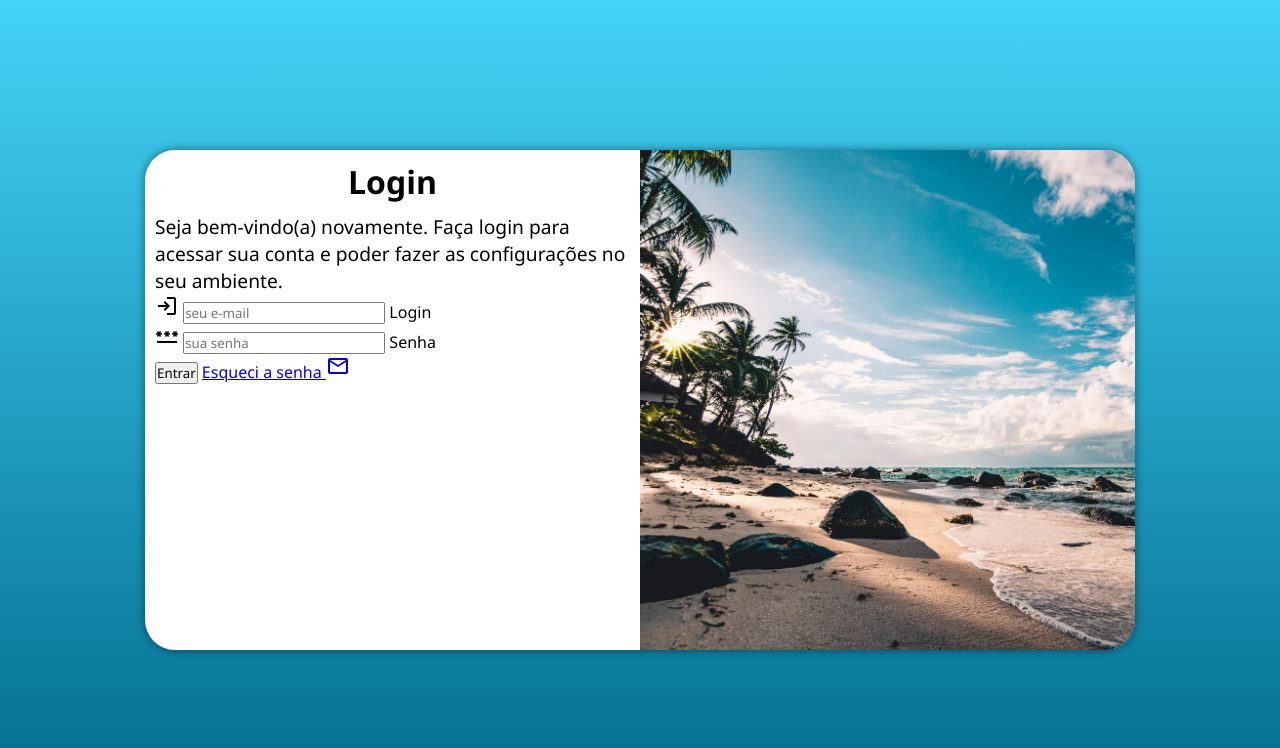
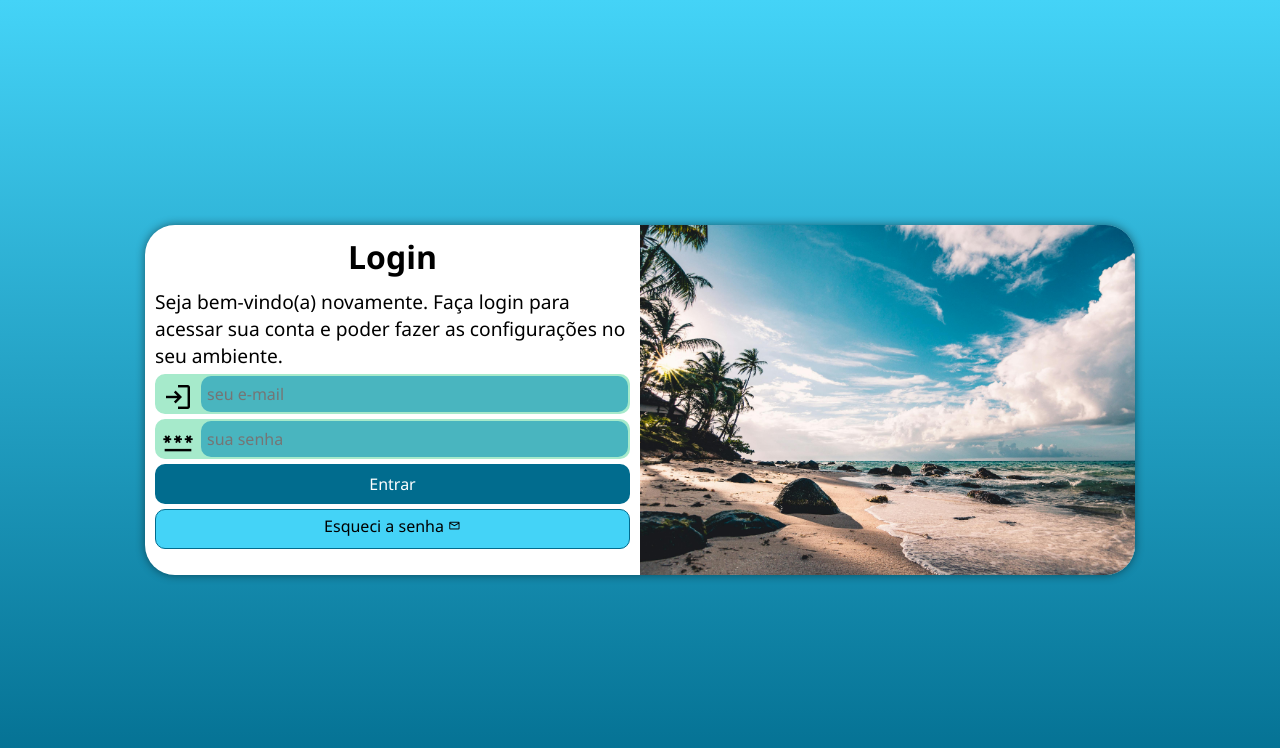
Before and after one commit to RafaelBassalo/projeto-login, a plain HTML site: page index.html in a window 1280 px wide. Drawn offline with nearby package versions, Linux system fonts and the light colour scheme.

Commit message:
estilização css completa

```diff
--- a/estilos/media-query.css
+++ b/estilos/media-query.css
@@ -17,6 +17,7 @@ Grandes Telas: acima de 1200px
 
     section#login {
         width: 80vw;
+        height: 300px;
     }
 
     section#login > div#imagem {
@@ -42,6 +43,7 @@ Grandes Telas: acima de 1200px
 
     section#login {
         width:990px ;
+        height: 350px;
     }
 
     section#login > div#imagem {
--- a/estilos/style.css
+++ b/estilos/style.css
@@ -33,17 +33,19 @@ section#login {
     position: absolute;
     top: 50%;
     left: 50%;
-    transform: translate(-50%, -50%);
+
     overflow: hidden;
 
     background-color: white;
     width: 250px;
-    height: 500px;
+    height: 520px;
     border-radius: 30px;
     box-shadow: 0px 0px 10px rgba(0, 0, 0, 0.486);
 
     transition: width .5s, heigth .5s;
     transition-timing-function: ease;
+
+    transform: translate(-50%, -50%);
 
 }
 
@@ -68,3 +70,90 @@ div#formulario > h1 {
 div#formulario > p {
     font-size: 0.8em;
 }
+
+form > div.campo {
+    background-color: #a6eacb;
+    border: 2px solid #a6eacb;
+    display: block;
+    width: 100%;
+    height: 40px;
+    border-radius: 10px;
+    margin: 5px 0px;
+}
+form > div.campo > label {
+    display: none
+}
+
+div.campo > span {
+
+    font-size: 2em;
+    width: 40px;
+    padding: 5px;
+
+}
+ div.campo > input {
+    background-color: #1a99b9a8;
+    font-size: 1em;
+    width: calc(100% - 44px);
+    height: 100%;
+
+    border: 0px;
+    border-radius: 10px;
+    padding: 6px;
+
+    transform: translate(44px, -42px);
+
+
+
+}
+
+div.campo > input:focus-within {
+    background-color: white;
+    border: none;
+
+}
+
+form > div > input[type=submit] {
+    display: block;
+    font-size: 1em;
+    width: 100%;
+    height: 40px;
+    background-color: #016C8E;
+    color: white;
+    border: none;
+    border-radius: 10px;
+    cursor: pointer;
+
+}
+
+form > div > input[type=submit]:hover {
+    background-color: #1A99B9;
+    color: black;
+
+}
+
+form > div > a.botao {
+    display: block;
+    text-align: center;
+    font-size: 1em;
+    width: 100%;
+    height: 40px;
+    padding-top: 5px;
+    margin-top: 5px;
+    background-color: #44d3f7;
+    color: black;
+    border: 1px solid #016C8E;
+    border-radius: 10px;
+    cursor: pointer;
+    text-decoration: none; /*retirar sublinhado*/
+
+
+
+}
+form > div > a.botao:hover {
+    background-color: #1A99B9;
+}
+
+form > div > a.botao > span {
+    font-size: 0.8em;
+}
--- a/index.html
+++ b/index.html
@@ -37,7 +37,7 @@
 
                     <div>
                         <input type="submit" value="Entrar">
-                        <a href="esqueci.html">
+                        <a href="esqueci.html" class="botao">
                             Esqueci a senha <span class="material-symbols-outlined">
                                 mail
                                 </span>
```
